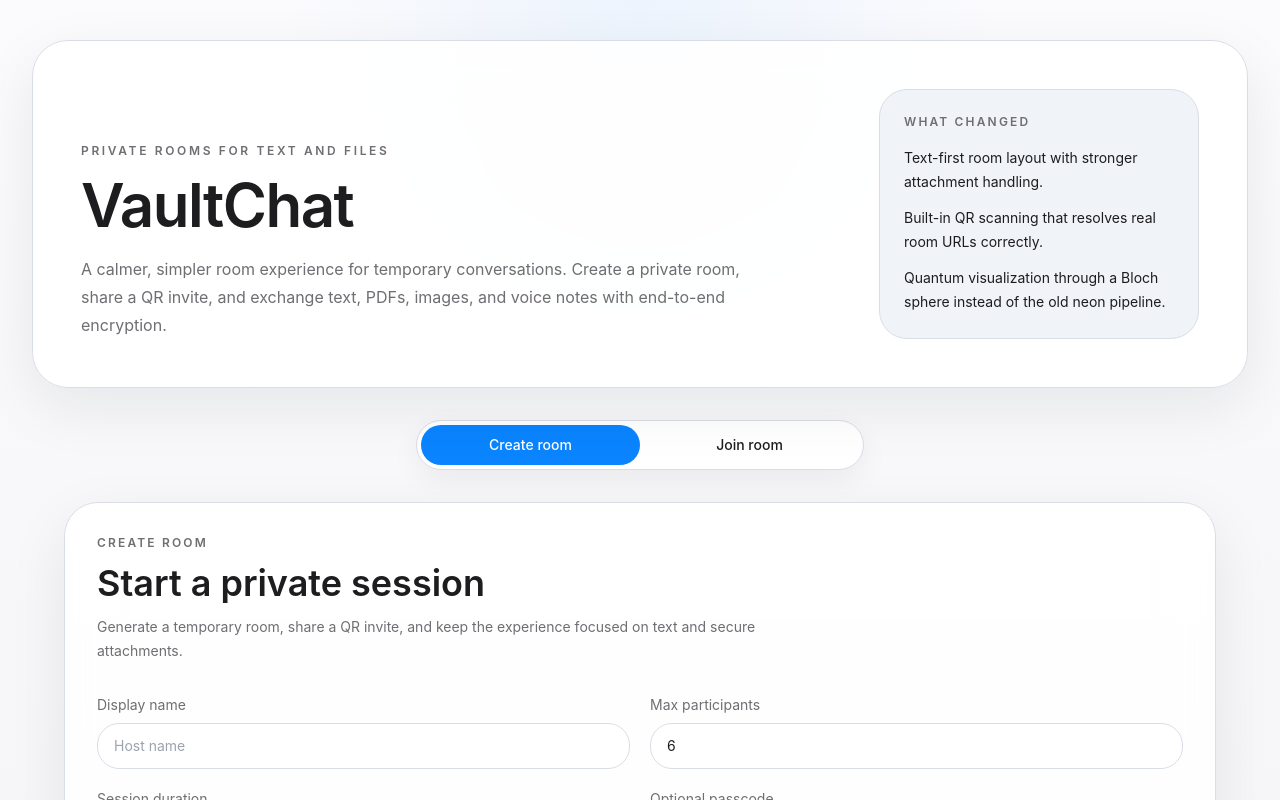
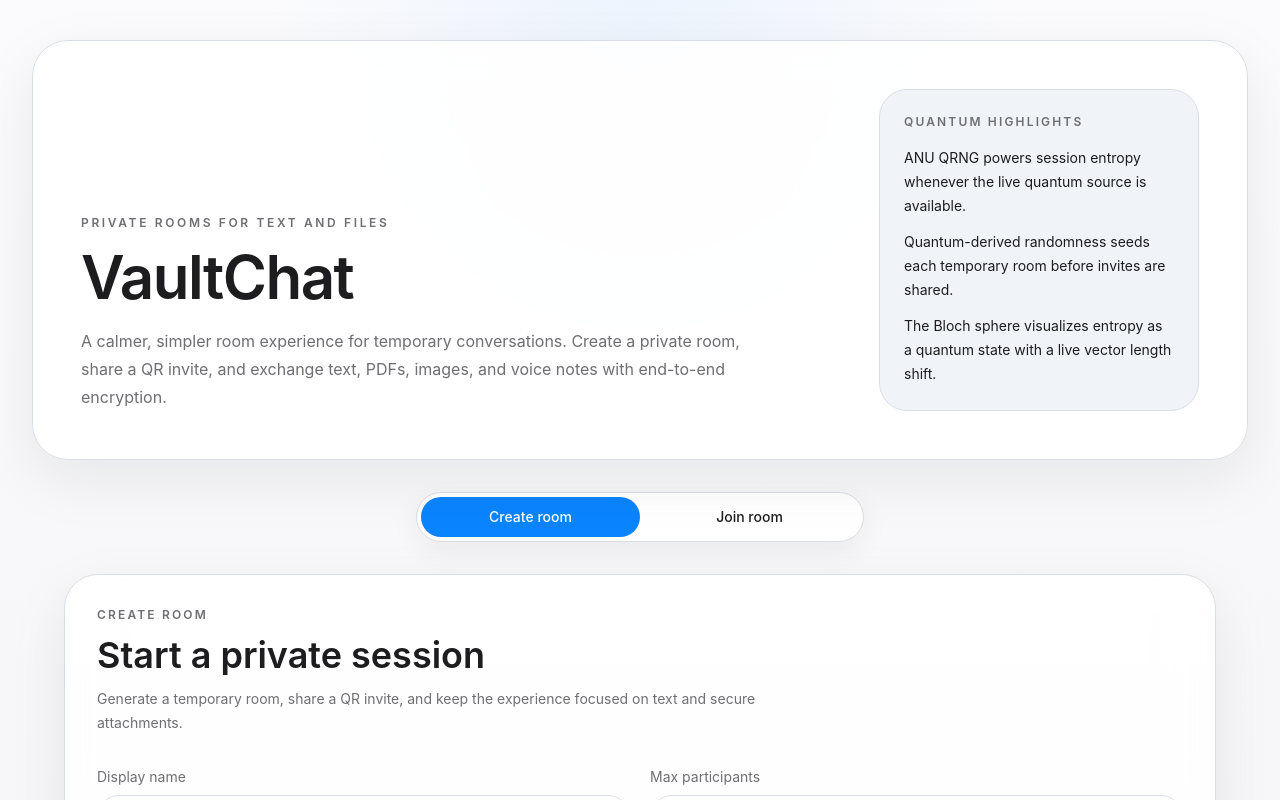
Before and after one commit to Sai-2211/PhyQRGen, a React (Vite) app in the folder client/: page / in a window 1280 px wide. Shown: the top 800 px of the page. Built offline with nearby package versions, Linux system fonts and the light colour scheme; no server answers; the HTML template or start-up script is replaced by a standard one.

Commit message:
refactor: update highlights section with new quantum features and terminology

```diff
--- a/client/src/pages/Home.jsx
+++ b/client/src/pages/Home.jsx
@@ -25,11 +25,11 @@
             </div>
 
             <div className="rounded-[28px] border border-vault-border bg-vault-surface p-5 sm:p-6">
-              <p className="text-xs font-semibold uppercase tracking-[0.18em] text-vault-muted">What changed</p>
+              <p className="text-xs font-semibold uppercase tracking-[0.18em] text-vault-muted">Quantum highlights</p>
               <ul className="mt-4 space-y-3 text-sm leading-6 text-vault-text">
-                <li>Text-first room layout with stronger attachment handling.</li>
-                <li>Built-in QR scanning that resolves real room URLs correctly.</li>
-                <li>Quantum visualization through a Bloch sphere instead of the old neon pipeline.</li>
+                <li>ANU QRNG powers session entropy whenever the live quantum source is available.</li>
+                <li>Quantum-derived randomness seeds each temporary room before invites are shared.</li>
+                <li>The Bloch sphere visualizes entropy as a quantum state with a live vector length shift.</li>
               </ul>
             </div>
           </div>
```
